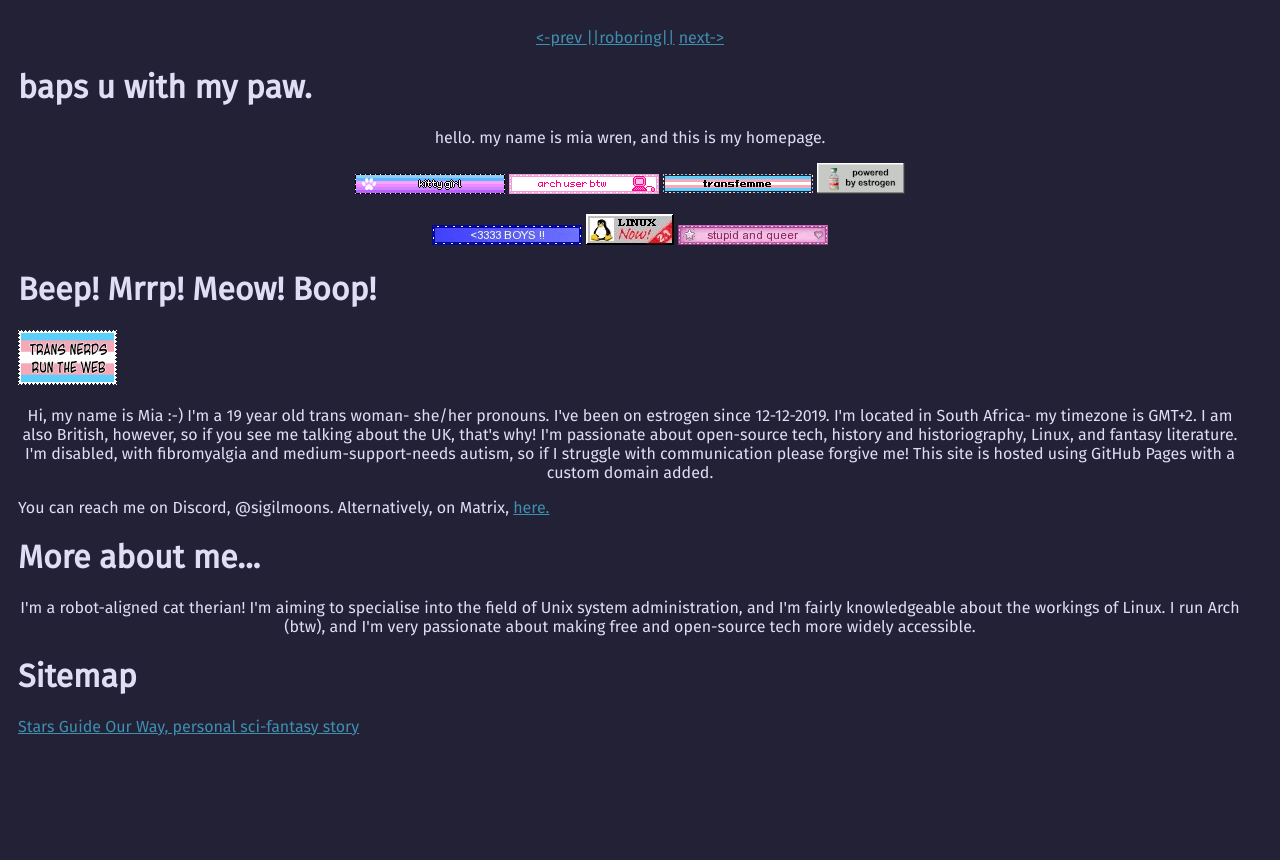
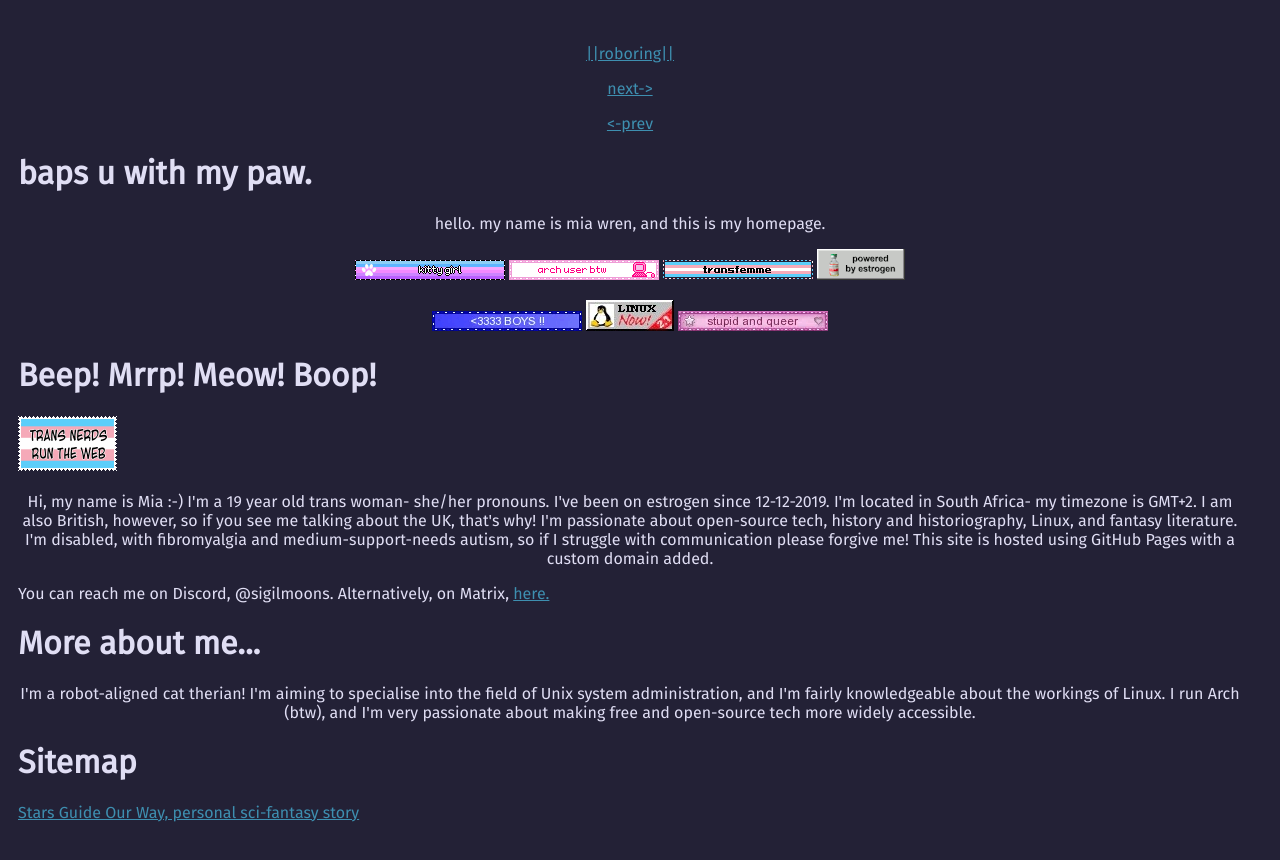
Before and after one commit to mia-wren/mia-wren.github.io, a plain HTML site: page index.html in a window 1280 px wide. Before the commit the page ends 800 px from the top, so only its background shows below. Drawn offline with Linux system fonts and the light colour scheme.

Commit message:
Update index.html

```diff
--- a/index.html
+++ b/index.html
@@ -16,9 +16,10 @@ body {
 </style>
   </head>
   <div style="text-align:center">
-  <a href="https://stellophiliac.github.io/roboring/calicobot/previous"> <-prev </a>
-  <a href="https://stellophiliac.github.io/roboring">||roboring||</a>
-  <a href="https://stellophiliac.github.io/roboring/calicobot/next">next-> </a>
+
+ <p> <a href="https://stellophiliac.github.io/roboring">||roboring||</a> </p>
+  <p> <a href="https://stellophiliac.github.io/roboring/calicobot/next">next-> </a> </p>
+  <p><a href="https://stellophiliac.github.io/roboring/calicobot/previous"> <-prev </a> </p>
   </div>
   <h1> baps u with my paw.</h1>
   <div style="text-align:center">
```
